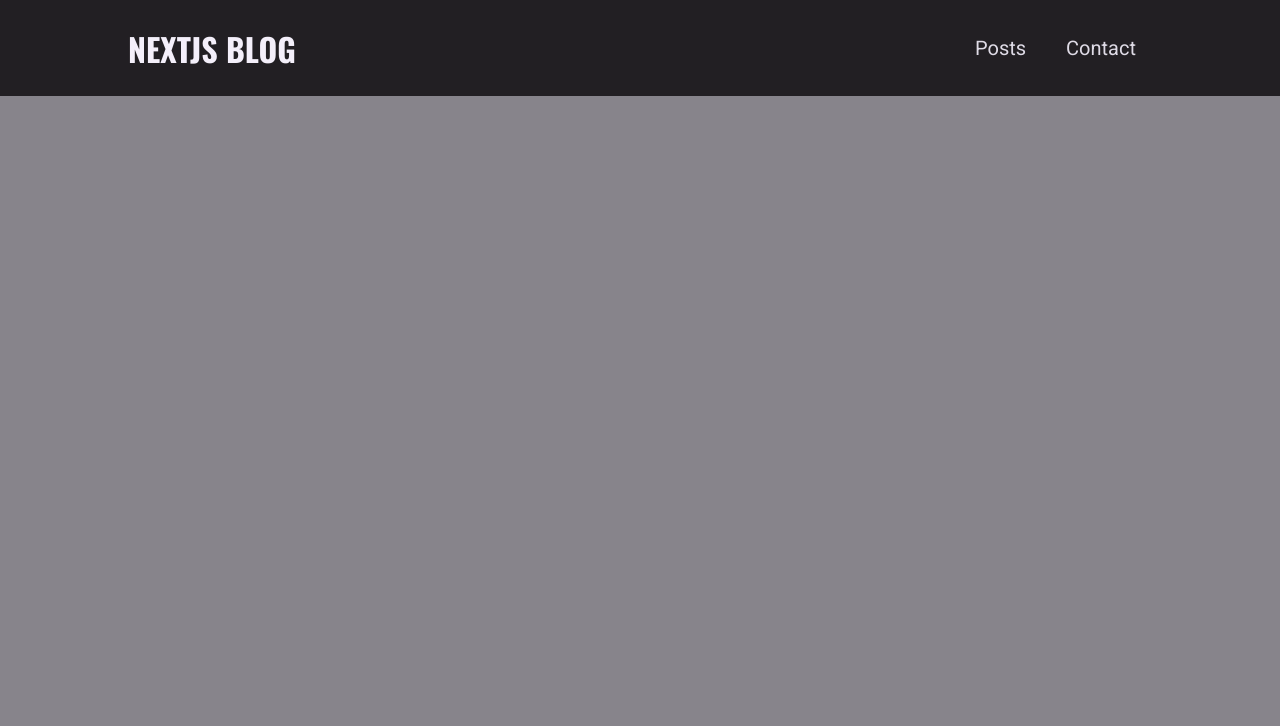
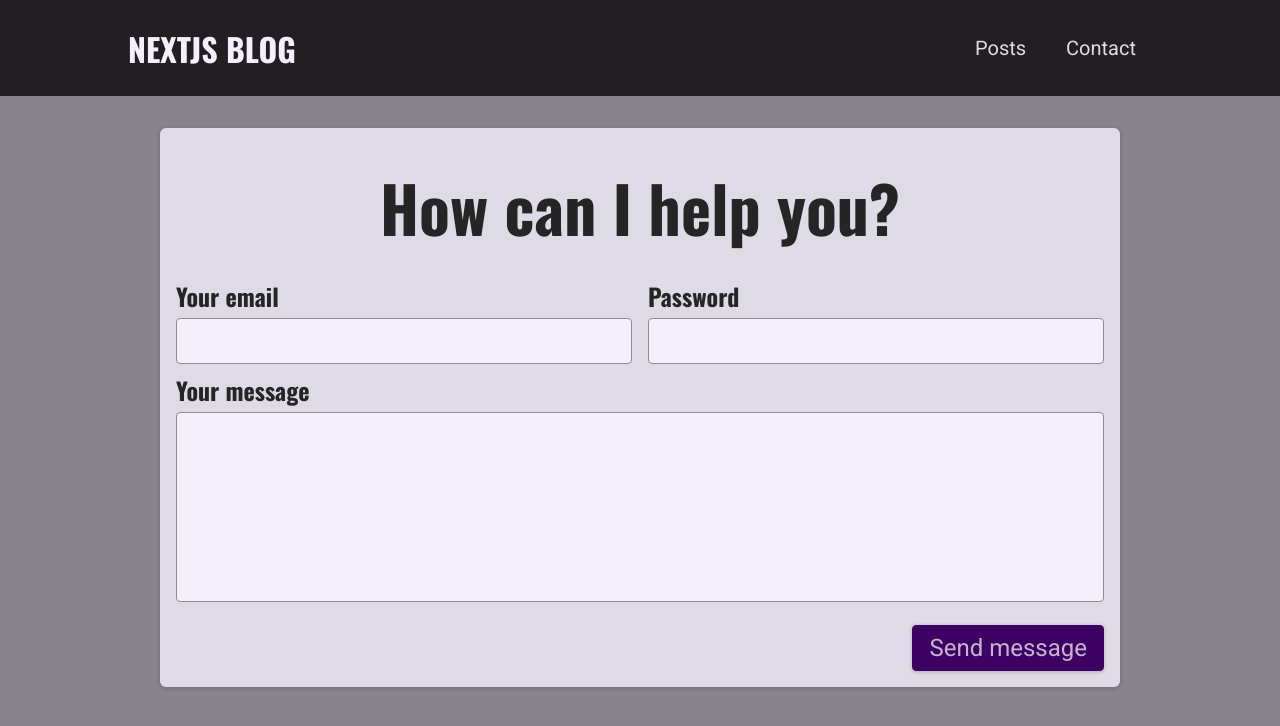
Before and after one commit to vadim-kirpun/nextjs-blog, a Next.js app: page /contact in a window 1280 px wide. Shown: the top 726 px of the page. Built offline with nearby package versions, Linux system fonts and the light colour scheme.

Commit message:
add ContactForm

```diff
--- a/components/layout/ContentWrapper.tsx
+++ b/components/layout/ContentWrapper.tsx
@@ -2,8 +2,10 @@ import { memo, PropsWithChildren } from 'react';
 
 import { Wrapper } from './styles/ContentWrapper';
 
-const ContentWrapper = ({ children }: PropsWithChildren<{}>) => (
-  <Wrapper>{children}</Wrapper>
+type Props = PropsWithChildren<{ className?: string }>;
+
+const ContentWrapper = ({ children, className = '' }: Props) => (
+  <Wrapper className={className}>{children}</Wrapper>
 );
 
 export default memo(ContentWrapper);
--- /dev/null
+++ b/modules/contact/ContactForm.tsx
@@ -0,0 +1,46 @@
+import { memo } from 'react';
+
+import {
+  Form,
+  Actions,
+  Control,
+  Controls,
+  StyledWrapper,
+} from './styles/ContactForm';
+
+const ContactForm = () => (
+  <StyledWrapper>
+    <h1>How can I help you?</h1>
+
+    <Form>
+      <Controls>
+        <Control>
+          <label htmlFor='email'>
+            Your email
+            <input type='email' id='email' />
+          </label>
+        </Control>
+
+        <Control>
+          <label htmlFor='password'>
+            Password
+            <input type='password' id='password' />
+          </label>
+        </Control>
+      </Controls>
+
+      <Control>
+        <label htmlFor='message'>
+          Your message
+          <textarea id='message' rows={5} />
+        </label>
+      </Control>
+
+      <Actions>
+        <button type='submit'>Send message</button>
+      </Actions>
+    </Form>
+  </StyledWrapper>
+);
+
+export default memo(ContactForm);
--- /dev/null
+++ b/modules/contact/index.ts
@@ -0,0 +1 @@
+export { default as ContactForm } from './ContactForm';
--- /dev/null
+++ b/modules/contact/styles/ContactForm.ts
@@ -0,0 +1,75 @@
+import styled from 'styled-components';
+
+import { ContentWrapper } from '@components';
+
+export const StyledWrapper = styled(ContentWrapper)`
+  border-radius: 6px;
+  padding: ${(props) => props.theme.size[4]};
+  box-shadow: 0 1px 4px rgba(0, 0, 0, 0.2);
+  font-size: ${(props) => props.theme.size[6]};
+  background-color: ${(props) => props.theme.colors.grey100};
+
+  h1 {
+    font-size: ${(props) => props.theme.size[8]};
+    margin: ${(props) => props.theme.size[4]} 0;
+    text-align: left;
+
+    @media (min-width: 768px) {
+      font-size: ${(props) => props.theme.size[16]};
+      text-align: center;
+    }
+  }
+`;
+
+export const Form = styled.form`
+  label {
+    display: block;
+    font-family: 'Oswald', sans-serif;
+    font-weight: bold;
+    margin-top: ${(props) => props.theme.size[2]};
+  }
+
+  input,
+  textarea {
+    font: inherit;
+    margin-top: ${(props) => props.theme.size[1]};
+    padding: ${(props) => props.theme.size[1]};
+    border-radius: 4px;
+    width: 100%;
+    border: 1px solid ${(props) => props.theme.colors.grey400};
+    background-color: ${(props) => props.theme.colors.grey50};
+    resize: none;
+  }
+
+  button {
+    font: inherit;
+    cursor: pointer;
+    background-color: ${(props) => props.theme.colors.primary700};
+    border: 1px solid ${(props) => props.theme.colors.primary700};
+    padding: ${(props) => props.theme.size[2]} ${(props) => props.theme.size[4]};
+    border-radius: 4px;
+    color: ${(props) => props.theme.colors.primary50};
+    box-shadow: 0 1px 4px rgba(0, 0, 0, 0.2);
+
+    &:hover {
+      background-color: ${(props) => props.theme.colors.primary500};
+      border-color: ${(props) => props.theme.colors.primary500};
+    }
+  }
+`;
+
+export const Controls = styled.div`
+  display: flex;
+  column-gap: 1rem;
+  flex-wrap: wrap;
+`;
+
+export const Control = styled.div`
+  flex: 1;
+  min-width: 10rem;
+`;
+
+export const Actions = styled.div`
+  margin-top: ${(props) => props.theme.size[4]};
+  text-align: right;
+`;
--- a/pages/contact.tsx
+++ b/pages/contact.tsx
@@ -1,3 +1,5 @@
-const ContactPage = () => <div />;
+import { ContactForm } from '@modules/contact';
+
+const ContactPage = () => <ContactForm />;
 
 export default ContactPage;
```
